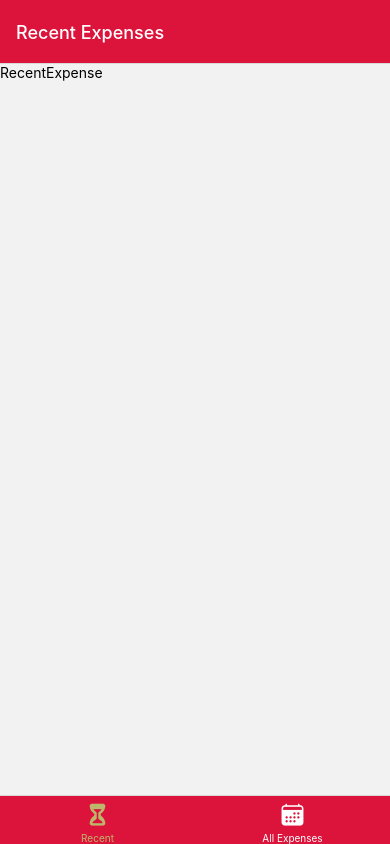
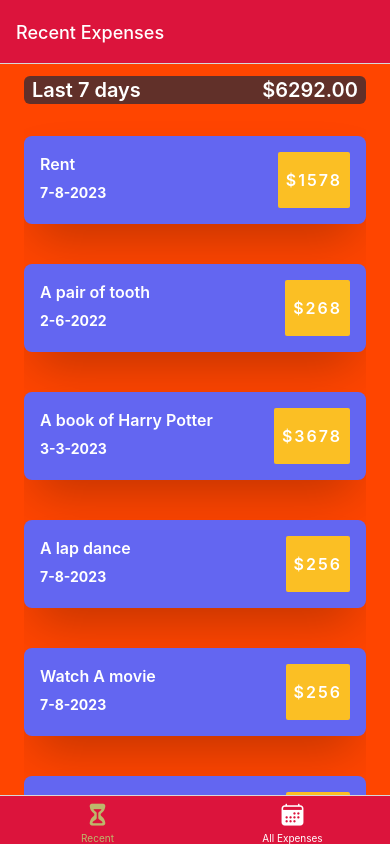
Before and after one commit to Luthando496/finance-trance-training-react-native, a React Native app: screen /ExpensesOverview in a window 390 px wide. Built offline with nearby package versions, Linux system fonts and the light colour scheme.

Commit message:
formatting dates

```diff
--- /dev/null
+++ b/Util/date.js
@@ -0,0 +1,3 @@
+export const getFormatedDate=(date)=>{
+    return `${date.getDate()}-${date.getMonth() + 1}-${date.getFullYear()}`
+}
--- /dev/null
+++ b/components/ExpenseItem.js
@@ -0,0 +1,27 @@
+import React from 'react'
+import { Pressable,View,Text,StyleSheet } from 'react-native'
+import { getFormatedDate } from '../Util/date'
+
+
+const ExpenseItem = ({title,amount,date}) => {
+
+  return (
+    <Pressable>
+        <View className='p-4 my-5 bg-indigo-500 flex-row justify-between rounded-lg shadow-2xl'>
+            <View><Text className='text-white font-semibold text-base'>{title}</Text><Text className='mt-2 text-white font-bold' >{getFormatedDate(date)}</Text></View>
+
+            <View>
+            <Text className='text-white min-w-[80] font-semibold text-base bg-amber-400 tracking-[2px] px-2 rounded-sm text-center py-4'>${amount}</Text>
+            </View>
+        </View>
+    </Pressable>
+  )
+}
+
+const styles = StyleSheet.create({
+    expenseItem:{
+
+    }
+})
+
+export default ExpenseItem
--- a/components/ExpensesOutput/ExpensesList.js
+++ b/components/ExpensesOutput/ExpensesList.js
@@ -1,12 +1,17 @@
 import React from 'react'
 import { FlatList, Text } from 'react-native'
+import ExpenseItem from '../ExpenseItem'
 
 
 
 
-const ExpensesList = () => {
+const ExpensesList = ({expenses}) => {
   return (
-    <FlatList />
+    <FlatList keyExtractor={(item)=> item.id} data={expenses} renderItem={(itemData)=>{
+        return (
+            <ExpenseItem {...itemData.item} />
+        )
+    }} />
   )
 }
 
--- a/components/ExpensesOutput/ExpensesSummary.js
+++ b/components/ExpensesOutput/ExpensesSummary.js
@@ -2,11 +2,12 @@ import React from 'react'
 import { Text,View } from 'react-native'
 
 
-const ExpensesSummary = () => {
+const ExpensesSummary = ({periodName,expenses}) => {
+    const sum = expenses.reduce((a, b) => a + b.amount, 0)
   return (
-    <View>
-        <Text>Last 8 days</Text>
-        <Text>$177.00</Text>
+    <View className='flex-row bg-slate-800/70 my-3 px-2 rounded-md justify-between items-center  '>
+        <Text className='text-xl font-semibold text-white'>{periodName}</Text>
+        <Text className='text-xl font-semibold text-white'>${sum.toFixed(2)}</Text>
     </View>
   )
 }
--- a/components/ExpensesOutput/Expensesoutput.js
+++ b/components/ExpensesOutput/Expensesoutput.js
@@ -3,12 +3,21 @@ import { Text,View,FlatList } from 'react-native'
 import ExpensesSummary from './ExpensesSummary'
 import ExpensesList from './ExpensesList'
 
-const ExpensesOutput = ({expenses}) => {
+
+const DUUMMY_EXPENSES = [{id: 'a1',title: 'Rent',amount: 1578,date:new Date('2023-08-07')
+},{id: 'a2',title: 'A pair of tooth',amount: 268,date:new Date('2022-06-02')
+},{id: 'a3',title: 'A book of Harry Potter',amount: 3678,date:new Date('2023-03-03')
+},{id: 'a4',title: 'A lap dance ',amount: 256,date:new Date('2023-08-07')
+},{id: 'e6',title: 'Watch A movie ',amount: 256,date:new Date('2023-08-07')
+},{id: '3',title: 'Attend painting classes',amount: 256,date:new Date('2023-08-07')
+}]
+
+const ExpensesOutput = ({expenses,expensesPeriod}) => {
   return (
-    <View>
-        <ExpensesSummary />
+    <View className='px-6 bg-[#FF4500] flex-1'>
+        <ExpensesSummary expenses={DUUMMY_EXPENSES} periodName={expensesPeriod} />
 
-        <ExpensesList />
+        <ExpensesList expenses={DUUMMY_EXPENSES}  />
     </View>
   )
 }
--- a/screens/AllExpense.js
+++ b/screens/AllExpense.js
@@ -1,11 +1,12 @@
 import React from 'react'
 import { Text,View } from 'react-native'
+import ExpensesOutput from '../components/ExpensesOutput/Expensesoutput'
+
 
 const AllExpense = () => {
+
   return (
-    <View>
-        <Text>AllExpense</Text>
-    </View>
+    <ExpensesOutput expensesPeriod='Total'  />
   )
 }
 
--- a/screens/RecentExpense.js
+++ b/screens/RecentExpense.js
@@ -1,11 +1,10 @@
 import React from 'react'
 import { Text,View } from 'react-native'
+import ExpensesOutput from '../components/ExpensesOutput/Expensesoutput'
 
 const RecentExpense = () => {
   return (
-    <View>
-        <Text>RecentExpense</Text>
-    </View>
+    <ExpensesOutput expensesPeriod='Last 7 days'  />
   )
 }
 
```
